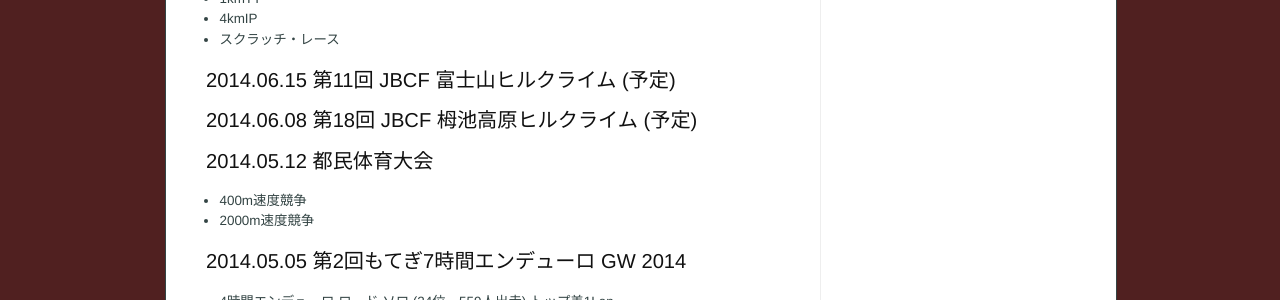
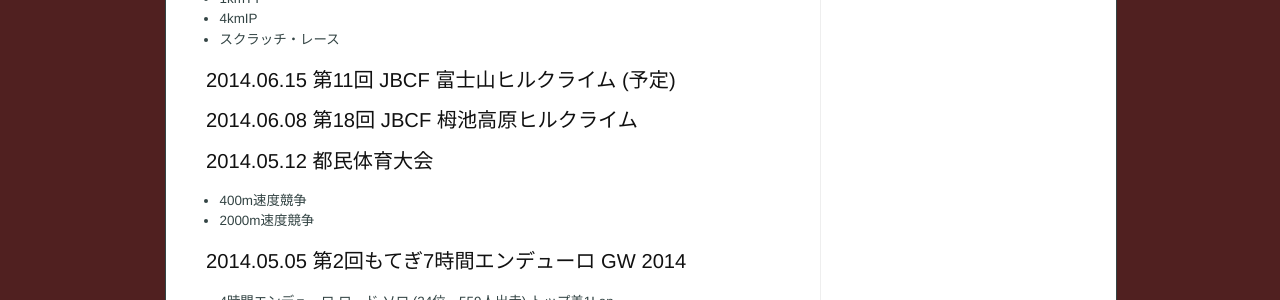
Before and after one commit to marucc/marucc.github.io, a Jekyll site: the page built from sports/results_bike.md, in a window 1280 px wide and 900 px high. Shown: the part 303-603 px from the top of the window. Built offline with Jekyll 4.4.1, drawn with Linux system fonts in a browser that asks for light colours.

Commit message:
Published with https://stackedit.io/

```diff
--- a/sports/results_bike.md
+++ b/sports/results_bike.md
@@ -18,7 +18,7 @@ markdown: kramdown
 
 ### 2014.06.15 第11回 JBCF 富士山ヒルクライム (予定)
 
-### 2014.06.08 第18回 JBCF 栂池高原ヒルクライム (予定)
+### 2014.06.08 第18回 JBCF 栂池高原ヒルクライム
 
 ### 2014.05.12 都民体育大会
 - 400m速度競争
```
